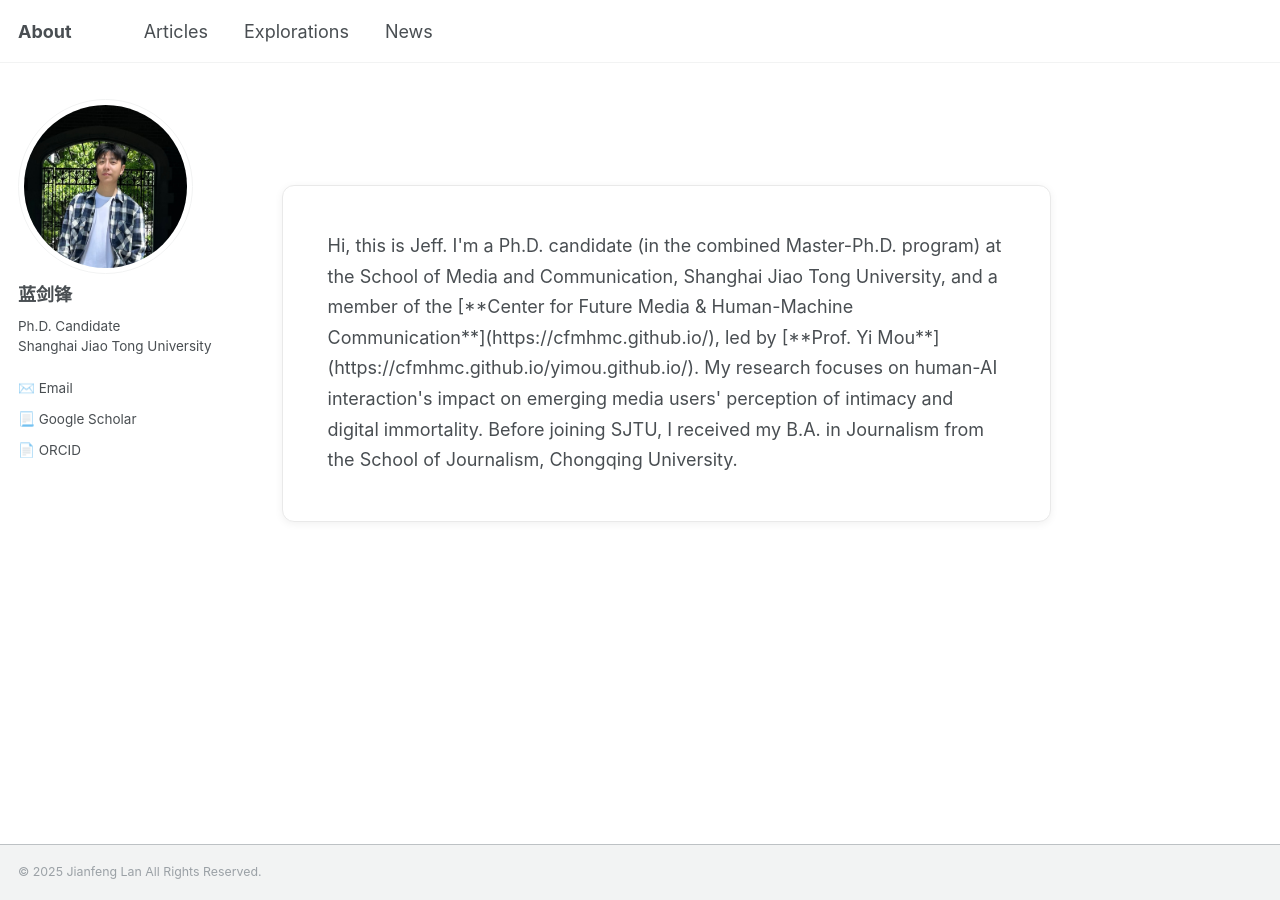
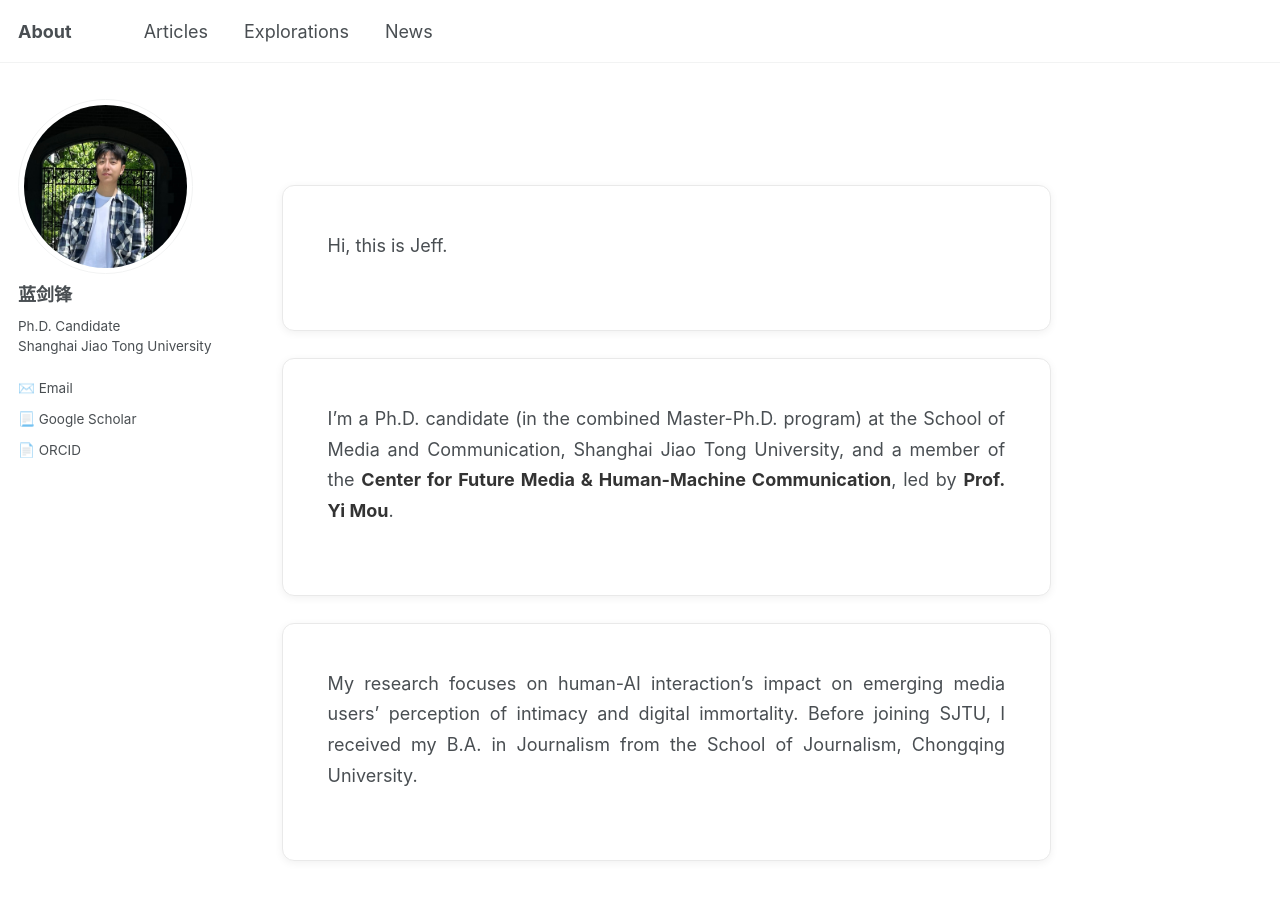
Before and after one commit to jianfenglan/jianfenglan.github.io, a Jekyll site: the page built from _pages/about.md, in a window 1280 px wide and 900 px high. Built offline with Jekyll 4.4.1, drawn with Linux system fonts in a browser that asks for light colours; some of the changed lines change nothing that is shown.

Commit message:
Update about.md

```diff
--- a/_pages/about.md
+++ b/_pages/about.md
@@ -8,23 +8,28 @@ redirect_from:
 ---
 
 <style>
-    /* --- 新增的卡片样式 --- */
+    /* --- 卡片样式（已更新） --- */
     .about-card {
-        background: white; /* 卡片背景色 */
-        border: 1px solid #e9e9e9; /* 边框颜色 */
-        border-radius: 12px; /* 圆角大小 */
-        padding: 2.5rem; /* 内边距，让文字和边框有呼吸感 */
-        box-shadow: 0 2px 8px rgba(0,0,0,0.06); /* 阴影效果 */
-        transition: transform 0.2s ease, box-shadow 0.2s ease; /* 悬浮动画过渡 */
-        line-height: 1.7; /* 调整行高，阅读更舒适 */
+        background: white;
+        border: 1px solid #e9e9e9;
+        border-radius: 12px;
+        padding: 2.5rem;
+        box-shadow: 0 2px 8px rgba(0,0,0,0.06);
+        transition: transform 0.2s ease, box-shadow 0.2s ease;
+        line-height: 1.7;
+        margin-bottom: 1.5rem; /* 新增：为卡片之间创建垂直间距 */
     }
 
-    /* 鼠标悬浮在卡片上时的“上浮”效果 */
+    /* 最后一个卡片不需要底部间距 */
+    .about-card:last-child {
+        margin-bottom: 0;
+    }
+
     .about-card:hover {
         transform: translateY(-4px);
         box-shadow: 0 6px 16px rgba(0,0,0,0.1);
     }
-    /* --- 新增样式结束 --- */
+    /* --- 样式结束 --- */
 
 
     /* 为主要内容区域设置 Flexbox 布局来实现垂直居中 */
@@ -32,9 +37,9 @@ redirect_from:
         display: flex;
         flex-direction: column;
         justify-content: center;
-        padding-top: 8vh; /* 顶部留白 */
-        padding-bottom: 4vh; /* 底部留白 */
-        min-height: auto; /* 移除强制的最小高度 */
+        padding-top: 8vh;
+        padding-bottom: 4vh;
+        min-height: auto;
     }
 
     /* 为本页面的正文段落设置两端对齐 */
@@ -42,38 +47,35 @@ redirect_from:
         text-align: justify;
     }
 
-    /* 为主要标题上方增加间距 */
     .page__content h2 {
         margin-top: 2.5rem;
     }
 
-    /* --- 这是为你最终定制的链接样式 --- */
-    /* 链接的默认样式 */
+    /* 链接样式 */
     .page__content a {
-      color: #333333; /* 默认使用深灰色 */
-      font-weight: 400; /* 保持常规粗细 */
-      text-decoration: none; /* 移除所有默认下划线 */
-      border-bottom: none; /* 移除所有边框 */
-      transition: color 0.2s ease-in-out; /* 只让颜色变化有过渡效果 */
+      color: #333333;
+      font-weight: 400;
+      text-decoration: none;
+      border-bottom: none;
+      transition: color 0.2s ease-in-out;
     }
 
-    /* 鼠标悬浮在链接上时的样式 */
     .page__content a:hover {
-      color: #002FA7; /* 鼠标悬浮时变为克莱因蓝 */
-      background-image: none; /* 在悬浮时，移除背景图片，即移除点状虚线 */
-      text-decoration: none; /* 再次强调不要任何下划线 */
+      color: #002FA7;
+      background-image: none;
+      text-decoration: none;
     }
 
 </style>
 
-<div class="about-card">
+<div class="about-card" markdown="1">
+Hi, this is Jeff.
+</div>
 
-Hi, this is Jeff.
+<div class="about-card" markdown="1">
+I'm a Ph.D. candidate (in the combined Master-Ph.D. program) at the School of Media and Communication, Shanghai Jiao Tong University, and a member of the [**Center for Future Media & Human-Machine Communication**](https://cfmhmc.github.io/), led by [**Prof. Yi Mou**](https://cfmhmc.github.io/yimou.github.io/).
+</div>
 
-I'm a Ph.D. candidate (in the combined Master-Ph.D. program) at the School of Media and Communication, Shanghai Jiao Tong University, and a member of the [**Center for Future Media & Human-Machine Communication**](https://cfmhmc.github.io/), led by [**Prof. Yi Mou**](https://cfmhmc.github.io/yimou.github.io/).
-
-My research focuses on human-AI interaction's impact on emerging media users' perception of intimacy and digital immortality.
-
-Before joining SJTU, I received my B.A. in Journalism from the School of Journalism, Chongqing University.
-
+<div class="about-card" markdown="1">
+My research focuses on human-AI interaction's impact on emerging media users' perception of intimacy and digital immortality. Before joining SJTU, I received my B.A. in Journalism from the School of Journalism, Chongqing University.
 </div>
```
